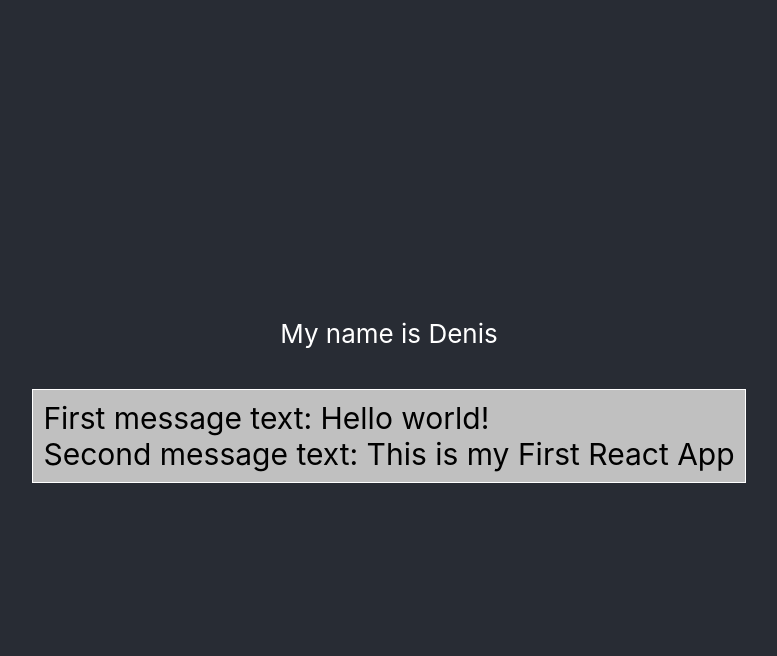
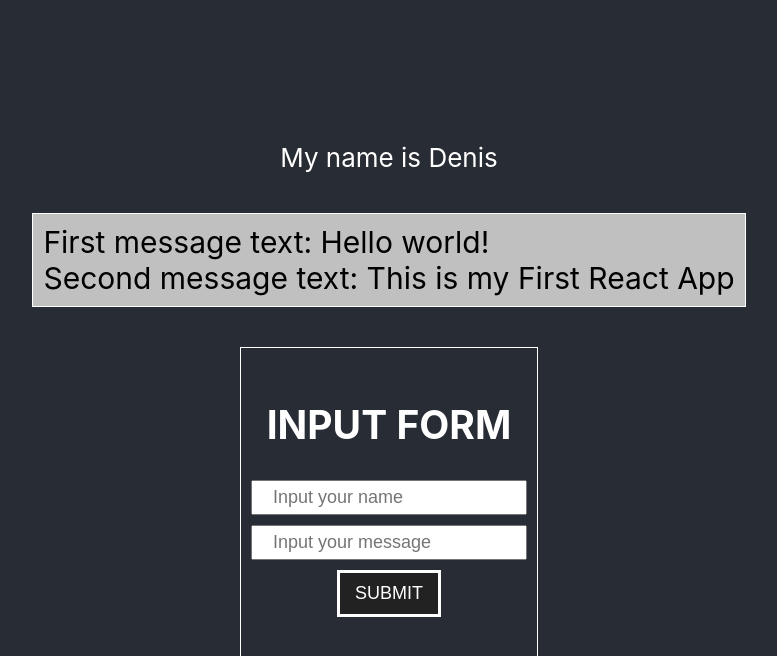
Before and after one commit to DenAsylbaev/react_homework, a React (Create React App) app: page / in a window 1280 px wide. Shown: the top 656 px of the page, without its empty margins (251-1028 px from the left). Built offline with nearby package versions, Linux system fonts and the light colour scheme.

Commit message:
homework_2

```diff
--- a/src/App.js
+++ b/src/App.js
@@ -2,10 +2,13 @@
 import './css/style.css';
 
 import Message from './components/message-component';
+import MessageList from './components/messageList';
+
 
 // const myText = "anyText";
 
 function App(props) {
+
   return (
     <div className="App">
       <header className="App-header">
@@ -18,6 +21,7 @@ function App(props) {
               }
             }
             />
+      <MessageList />
       </header>
     </div>
 
--- a/src/components/message-component.jsx
+++ b/src/components/message-component.jsx
@@ -2,6 +2,8 @@ import React from 'react';
 import '../css/style.css';
 
 function Message(props) {
+    // const [counter, setCounter] = useState(0);
+
     return (
         <div className='message'>
             <div className='message_txt'>
--- /dev/null
+++ b/src/components/messageList.jsx
@@ -0,0 +1,72 @@
+import React from 'react';
+import '../css/style.css';
+
+export default class MessageList extends React.Component {
+    state = {
+        messageList: [],
+        text: '',
+        author: '',
+        messageObj: {},
+        answer: ''
+    }
+
+    componentDidUpdate(prevProps, prevState) {
+        if(prevState.messageList !== this.state.messageList && prevState.messageList.length !== 0) {
+            setTimeout(() => this.setState({answer: 'Dear user, your request has been accepted.'}), 1500)
+        }
+    }
+
+    messageSend = () => {
+        const obj = {
+            text: this.state.text,
+            author: this.state.author
+        };
+
+        this.setState(prev =>
+            ({...prev, messageObj: {...prev.messageObj,...obj}}),
+            () => {
+                // console.log(this.state.messageObj)
+
+                this.setState(prevState => ({
+                    messageList: [...prevState.messageList,this.state.messageObj]}),
+                    () => {
+                        // console.log(this.state.messageList)
+                    }
+                )
+            }
+        )
+    }
+
+    inputText = (e) => {
+        this.setState({text: e.target.value})
+    }
+
+    inputAuthor = (e) => {
+        this.setState({author: e.target.value})
+    }
+
+
+    render() {
+        return (
+            <div className='input-form'>
+                <h2>INPUT FORM</h2>
+                <input className='input' placeholder='Input your name' value={ this.state.author } onChange={ this.inputAuthor }/>
+                <input className='input' placeholder='Input your message' value={ this.state.test } onChange={ this.inputText }/>
+                <button className='btn' onClick={ this.messageSend }>SUBMIT</button>
+
+                <div className='answer'>
+                    {this.state.answer}
+                </div>
+                    {this.state.messageList.map(el => {
+                        return (
+                            <ul className='input_list'>
+                                <li>Author: {el.author}</li>
+                                <li>Text: {el.text}</li>
+
+                            </ul>
+                    )
+                    })}
+            </div>
+        )
+    }
+}
--- a/src/css/style.css
+++ b/src/css/style.css
@@ -46,3 +46,48 @@
       text-align: left;
       background-color: #c0c0c0;
   }
+
+  .input-form {
+    border: 1px solid #fff;
+    padding: 20px 10px;
+    margin-top: 40px;
+  }
+
+  .input {
+    font-size: 18px;
+    display: block;
+    margin: 0 auto;
+    margin-bottom: 10px;
+    padding: 5px 20px;
+  }
+
+  .btn {
+    font-size: 18px;
+    background-color: #222222;
+    color: #fff;
+    border: solid #fff;
+    padding: 10px 15px;
+}
+
+.btn:hover {
+    background-color: #F16D7F;
+    transition: 0.3s;
+}
+
+.input_list {
+  color: #000;
+  list-style-type: none;
+  border: 1px solid #222222;
+  background-color: #c0c0c0;
+  border-radius: 2px;
+  text-align: left;
+  max-width: 200px;
+  margin: 0 auto;
+  margin-top: 5px;
+}
+
+.answer {
+  font-size: 16px;
+  margin: 20px 0px;
+  font-size: 18px;
+}
```
